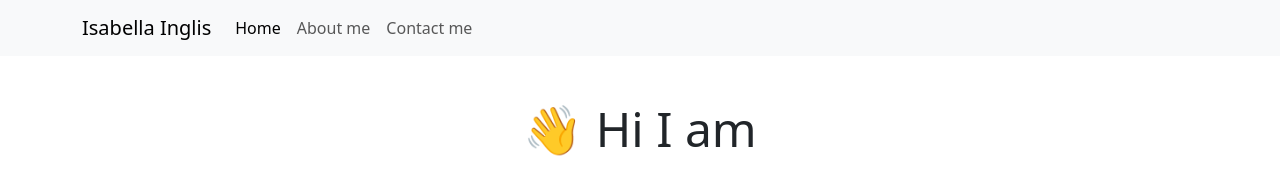
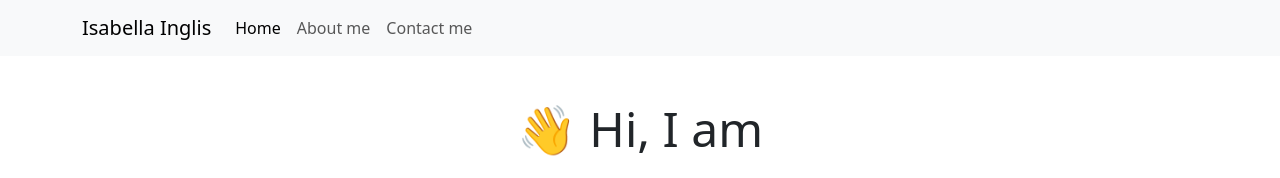
Before and after one commit to IsabellaInglis/portfolio, a website: page index.html in a window 1280 px wide. Shown: the top 178 px of the page. Drawn offline with nearby package versions, Linux system fonts and the light colour scheme.

Commit message:
Updated heading

```diff
--- a/index.html
+++ b/index.html
@@ -54,7 +54,7 @@
         </div>
       </div>
     </nav>
-    <h2 class="text-center top-line">👋 Hi I am</h2>
+    <h2 class="text-center top-line">👋 Hi, I am</h2>
     <h1 class="text-center">Isabella Inglis</h1>
     <div class="navigation-links mb-5">
       <a href="about.html#contact" class="primary-link">Contact me</a>
```
